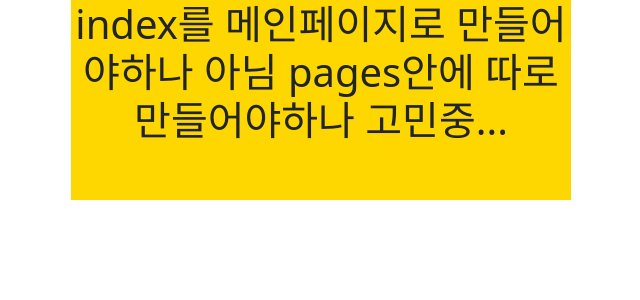
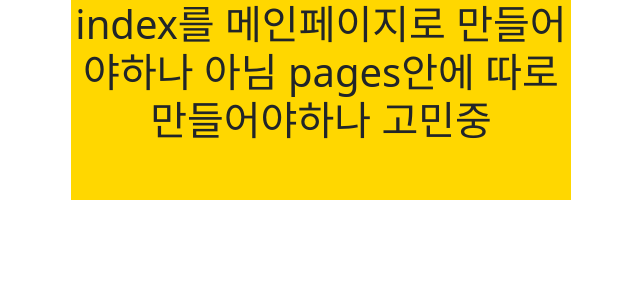
Before and after one commit to youjinDev/resume-maker, a Next.js app in the folder client/: page / in a window 1280 px wide. Shown: the top 300 px of the page, without its empty margins (319-959 px from the left). Built offline with nearby package versions, Linux system fonts and the light colour scheme.

Commit message:
commit test

```diff
--- a/client/pages/index.tsx
+++ b/client/pages/index.tsx
@@ -15,7 +15,7 @@ const Home: NextPage = () => {
       </Head>
 
       <Wrapper>
-        <h1>index를 메인페이지로 만들어야하나 아님 pages안에 따로 만들어야하나 고민중...</h1>
+        <h1>index를 메인페이지로 만들어야하나 아님 pages안에 따로 만들어야하나 고민중</h1>
       </Wrapper>
     </Container>
   );
```
